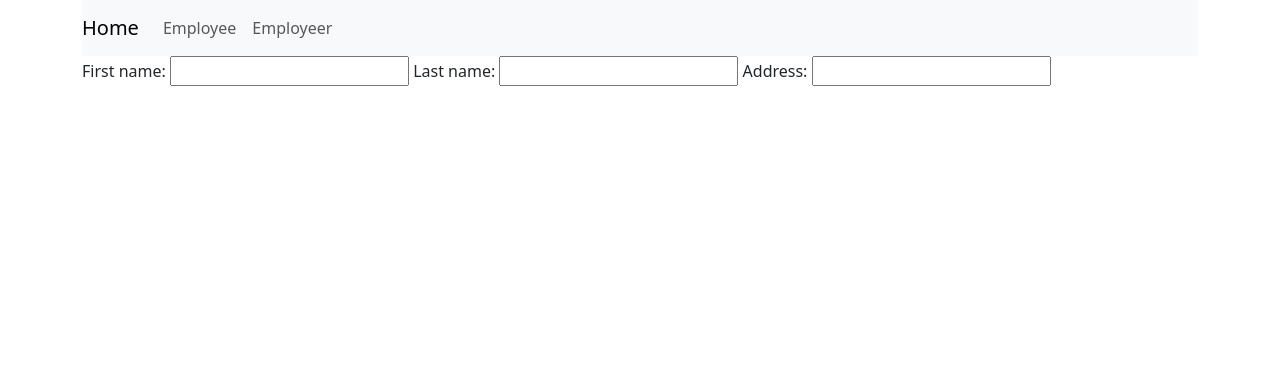
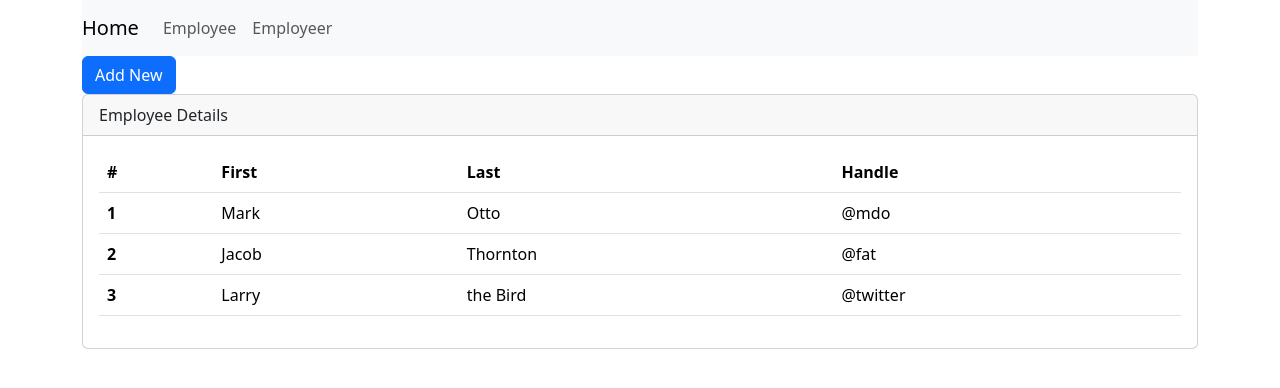
Before and after one commit to BibekRai44/Django-Playground, a Django app: page /employee in a window 1280 px wide. Shown: the top 388 px of the page. Run offline with Django 4.2, Linux system fonts and the light colour scheme.

Commit message:
making crud operation

```diff
--- a/employee/templates/employee/employee.html
+++ b/employee/templates/employee/employee.html
@@ -3,8 +3,72 @@
 
 {% block main %}
 <div class="container">
-   <form method="POST" action="">
-        {{form}}
-   </form>
-</div>
-{% endblock %}
+   <!-- Button trigger modal -->
+<button type="button" class="btn btn-primary" data-toggle="modal" data-target="#exampleModal">
+   Add New
+ </button>
+
+   <div class="card">
+      <div class="card-header">
+      Employee Details
+      </div>
+      <div class="card-body">
+         <table class="table">
+            <thead class="thead-light">
+            <tr>
+               <th scope="col">#</th>
+               <th scope="col">First</th>
+               <th scope="col">Last</th>
+               <th scope="col">Handle</th>
+            </tr>
+            </thead>
+            <tbody>
+            <tr>
+               <th scope="row">1</th>
+               <td>Mark</td>
+               <td>Otto</td>
+               <td>@mdo</td>
+            </tr>
+            <tr>
+               <th scope="row">2</th>
+               <td>Jacob</td>
+               <td>Thornton</td>
+               <td>@fat</td>
+            </tr>
+            <tr>
+               <th scope="row">3</th>
+               <td>Larry</td>
+               <td>the Bird</td>
+               <td>@twitter</td>
+            </tr>
+            </tbody>
+         </table>
+
+      </div>
+   </div>
+
+   </div>
+
+   <!-- Modal -->
+<div class="modal fade" id="exampleModal" tabindex="-1" role="dialog" aria-labelledby="exampleModalLabel" aria-hidden="true">
+   <div class="modal-dialog" role="document">
+     <div class="modal-content">
+       <div class="modal-header">
+         <h5 class="modal-title" id="exampleModalLabel">Add New Employee</h5>
+         <button type="button" class="close" data-dismiss="modal" aria-label="Close">
+           <span aria-hidden="true">&times;</span>
+         </button>
+       </div>
+       <div class="modal-body">
+         <form method="POST" action="">
+            {{form}}
+         </form>
+       </div>
+       <div class="modal-footer">
+         <button type="button" class="btn btn-secondary" data-dismiss="modal">Close</button>
+         <button type="button" class="btn btn-primary">Save changes</button>
+       </div>
+     </div>
+   </div>
+ </div>
+   {% endblock %}
--- a/templates/base.html
+++ b/templates/base.html
@@ -5,6 +5,7 @@
     <meta name="viewport" content="width=device-width, initial-scale=1">
     <title>Django Tutorial</title>
     <link href="https://cdn.jsdelivr.net/npm/bootstrap@5.3.1/dist/css/bootstrap.min.css" rel="stylesheet" integrity="sha384-4bw+/aepP/YC94hEpVNVgiZdgIC5+VKNBQNGCHeKRQN+PtmoHDEXuppvnDJzQIu9" crossorigin="anonymous">
+    <script src="https://code.jquery.com/jquery-3.5.1.slim.min.js"></script>
   </head>
   <body>
 
```
Also changed, not shown: db.sqlite3.
